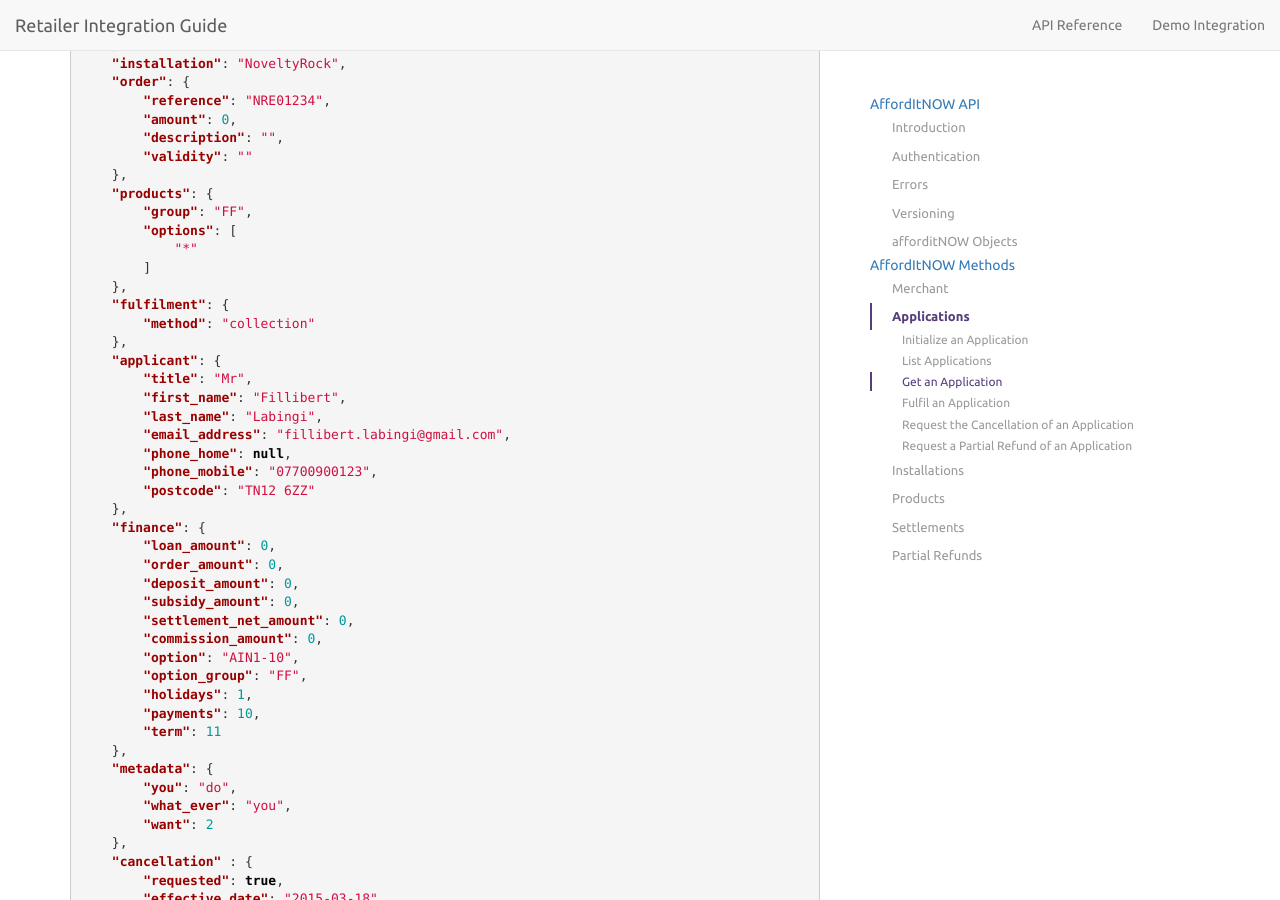
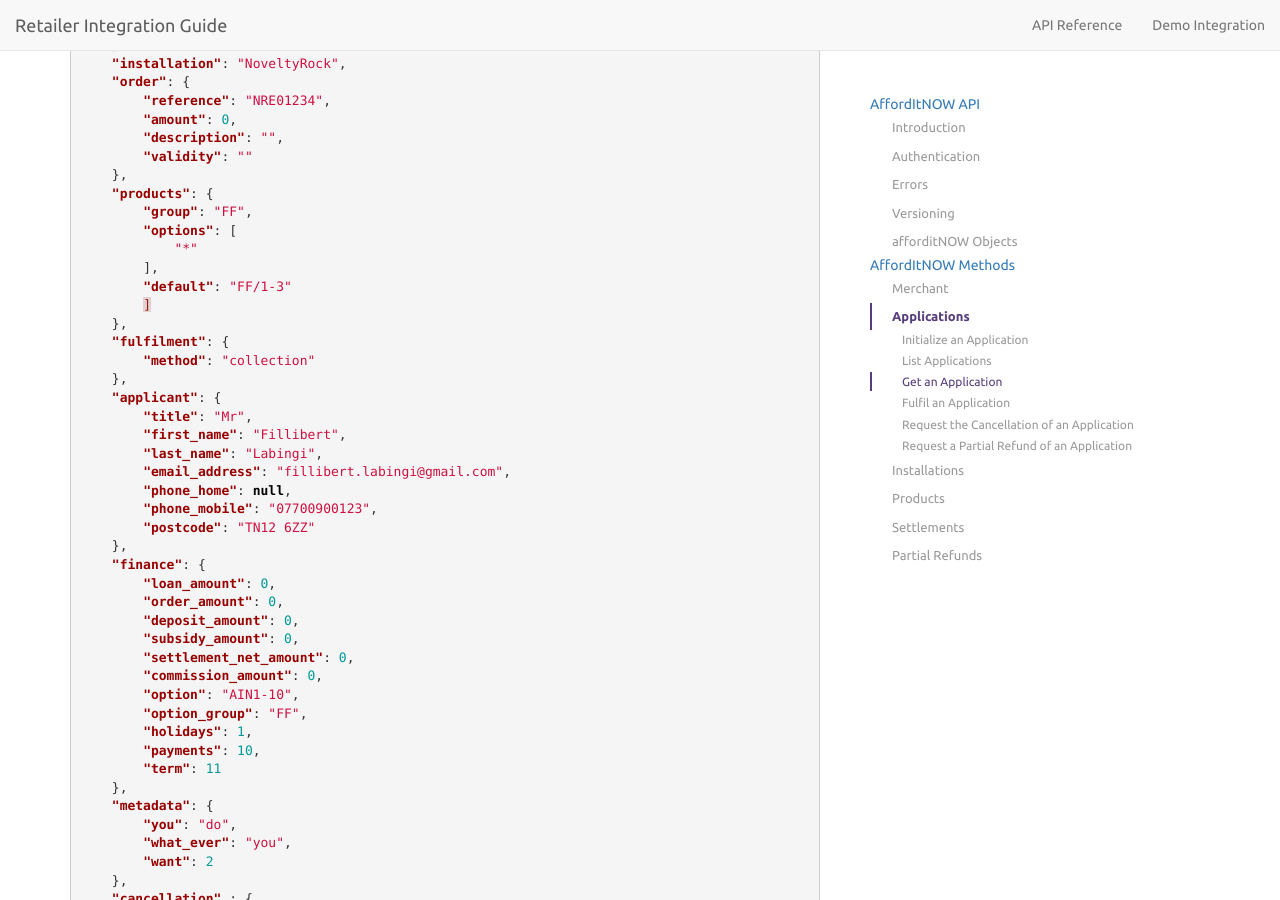
Before and after one commit to PayBreak/retailer-integration-guide, a Jekyll site: the page built from api/index.md, in a window 1280 px wide and 900 px high, scrolled down 12636 px. Built offline with Jekyll 4.4.1, drawn with Linux system fonts in a browser that asks for light colours; nearby versions of some CDN libraries; Markdown is read by kramdown in place of the engine named in the settings.

Commit message:
Application get amendment
Reinserted ‘default’ documentation

```diff
--- a/_includes/v4/applications_get.md
+++ b/_includes/v4/applications_get.md
@@ -71,6 +71,8 @@ Name | Required | Type | Description
         "group": "FF",
         "options": [
             "*"
+        ],
+        "default": "FF/1-3"
         ]
     },
     "fulfilment": {
```
